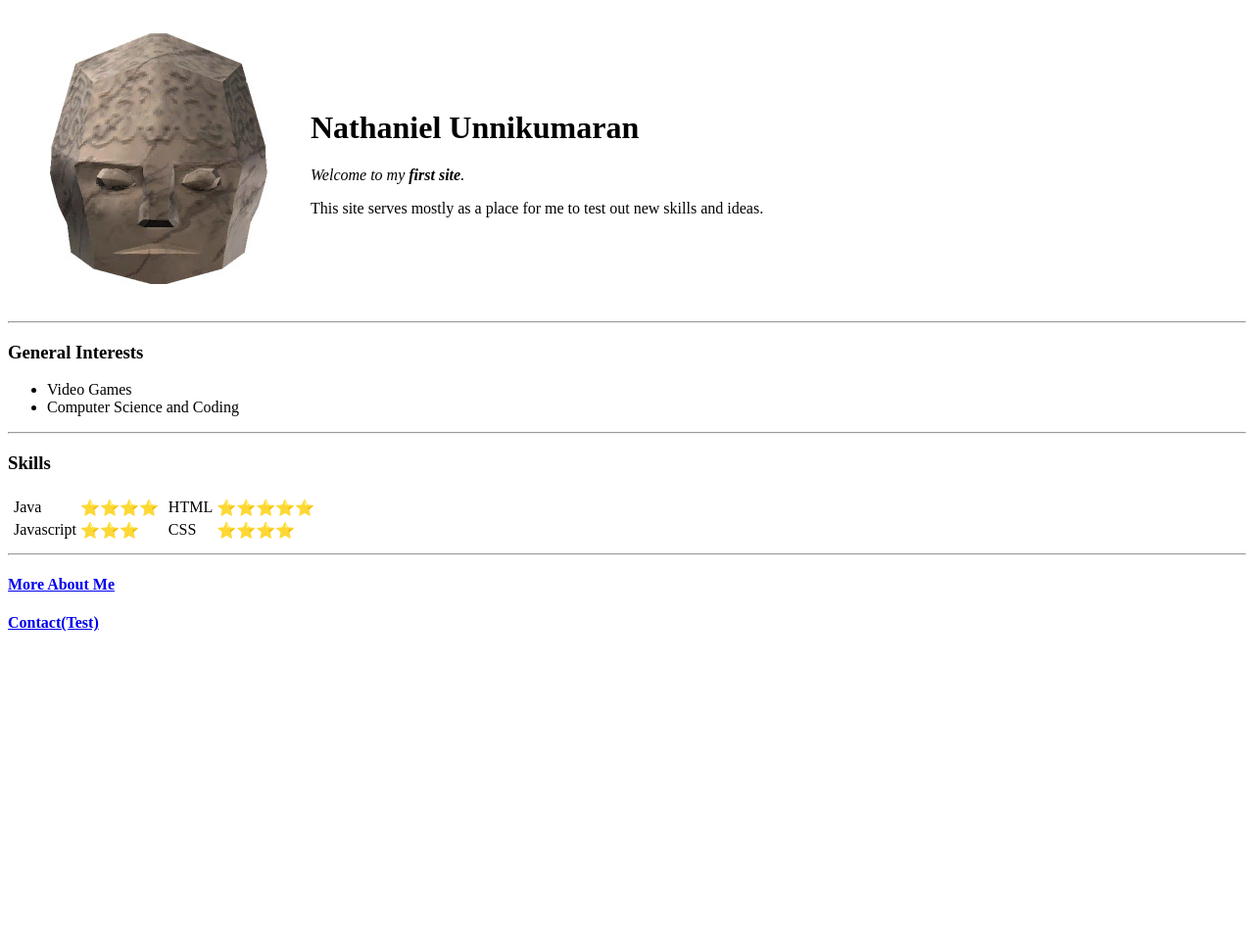
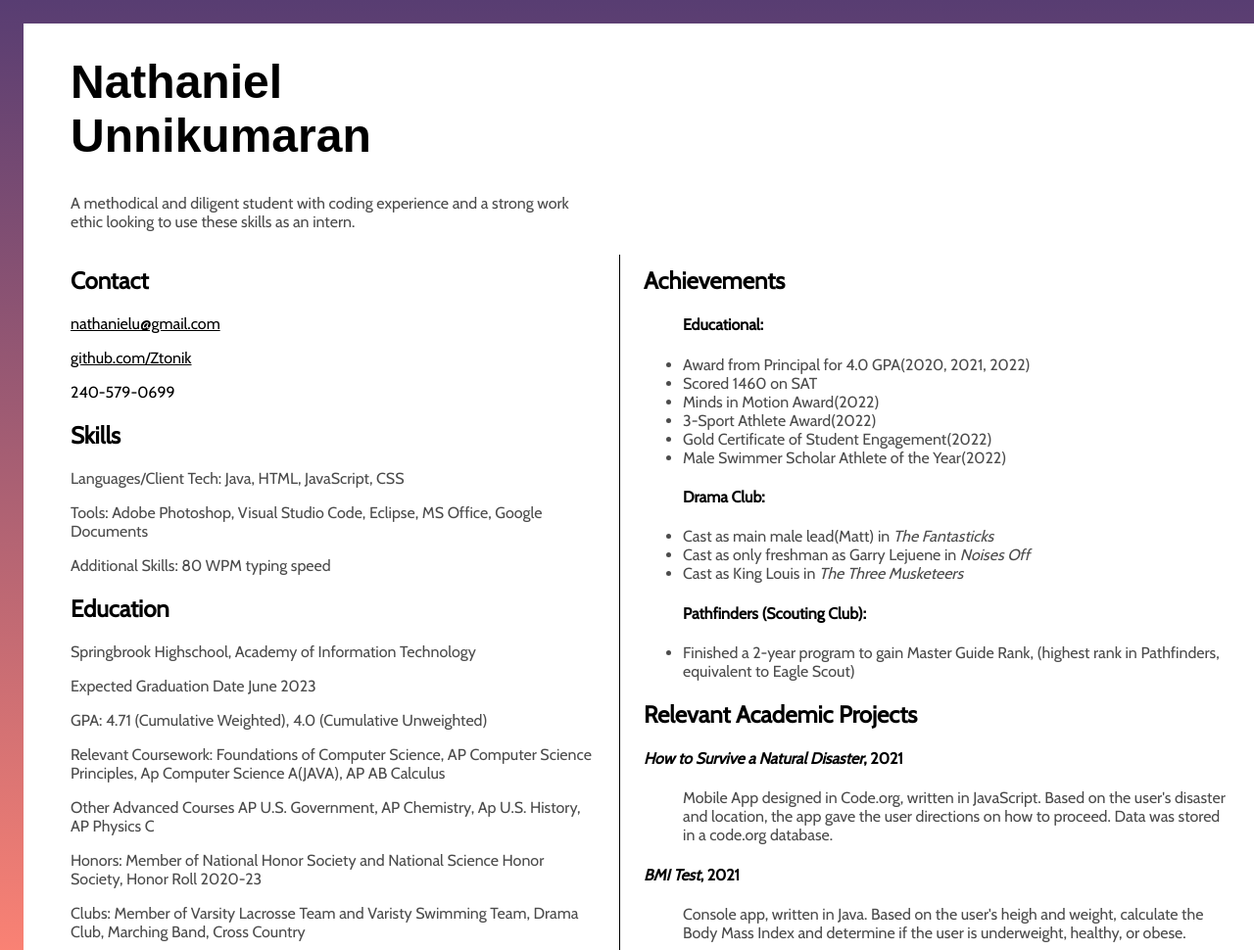
Before and after one commit to Ztonik/cv, a plain HTML site: page index.html in a window 1280 px wide. Shown: the top 970 px of the page at 98% size. Before the commit the page ends 800 px from the top, so only its background shows below. Drawn offline with nearby package versions, Linux system fonts and the light colour scheme; a web font is replaced by a local one.

Commit message:
Finished basic resume website

```diff
--- /dev/null
+++ b/css/styles.css
@@ -0,0 +1,117 @@
+body {
+    background: linear-gradient(to bottom, #583D72, #FF8474);
+    margin: 1.5rem 0 0 1.5rem;
+}
+
+div {
+    background-color: white;
+    padding: 0 1.5rem 1.5rem 1.5rem;
+    display: grid;
+    grid-template-rows: auto auto auto auto;
+    grid-template-columns: 35rem auto auto auto;
+    grid-template-areas:
+    'banner'
+    'headernav'
+    'nav'
+    'main'
+}
+
+header {
+    grid-area: banner;
+    margin-left: 1.5rem;
+}
+
+nav {
+    grid-area: nav;
+    margin-left: 1.5rem;
+}
+
+main {
+    grid-area: main;
+    margin-left: 1.5rem;
+}
+
+hr {
+    border-style: none solid none none;
+    grid-area: hr;
+    margin-left: 1.5rem;
+}
+
+h1 {
+    font-family: 'Mina', sans-serif;
+    font-size: 3rem;
+}
+
+h2 {
+    font-family: 'Cabin', sans-serif;
+}
+
+h4 {
+    font-family: 'Cabin', sans-serif;
+}
+
+p {
+    color: #4b4b4b;
+    font-family: 'Cabin', sans-serif;
+}
+
+ul {
+    font-family: 'Cabin', sans-serif;
+}
+
+li {
+    font-family: 'Cabin', sans-serif;
+    color: #4b4b4b;
+}
+
+@media only screen and (min-width: 56.25rem)    {
+    div {
+        grid-template-areas:
+        'banner hidden headernav'
+        'nav hr main'
+        ;
+    }
+}
+
+.container {
+    animation: loadup 1.3s;
+}
+
+@keyframes loadup {
+    from {
+        opacity: 0;
+        transform: rotateX(-10deg);
+    }
+
+    to {
+        opacity: 1;
+        transform: rotateX(0);
+    }
+}
+
+.contact {
+    text-decoration: underline;
+}
+
+.contact:hover {
+    text-decoration: none;
+}
+
+.dark {
+    color: black;
+}
+
+.heading {
+    color: #4b4b4b;
+}
+
+.hidden {
+    border-style: none;
+    width:0%;
+    grid-area: hidden;
+}
+
+.headernav {
+    grid-area: headernav;
+    margin-top: 1.5rem;
+}
--- a/index.html
+++ b/index.html
@@ -2,109 +2,67 @@
 <html>
     <head>
         <meta charset="utf-8">
-        <title>Nathaniel's Personal Site</title>
+        <title>Nathaniel U</title>
+        <link rel="stylesheet" href="css/styles.css">
+        <link rel="icon" href="favicon.ico">
+        <link rel="preconnect" href="https://fonts.googleapis.com">
+        <link rel="preconnect" href="https://fonts.gstatic.com" crossorigin>
+        <link href="https://fonts.googleapis.com/css2?family=Anek+Latin&family=Cabin&family=Mina&display=swap" rel="stylesheet">
     </head>
     <body>
-        <table cellspacing="25">
-            <tr>
-                <td><img src="./images/malicious_face.jpg" alt="MalFace"></td>
-                <td>
+        <div>
+        <header>
             <h1>Nathaniel Unnikumaran</h1>
-                    <p><em>Welcome to my <strong>first site</strong>.</em></p>
-                    <p>This site serves mostly as a place for me to test out new skills and ideas.</p>
-                </td>
-            </tr>
-        </table>
+            <p>A methodical and diligent student with coding experience and a strong work ethic looking to use these skills as an intern.</p>
+        </header>
+        <hr class="hidden">
+        <nav class="headernav"></nav>
+        <nav class="container">
+            <h2>Contact</h2>
+            <p><a class="contact dark" href="">nathanielu@gmail.com</a></p>
+            <p><a class="contact dark" href="https://github.com/Ztonik">github.com/Ztonik</a></p>
+            <p class="dark">240-579-0699</p>
+            <h2>Skills</h2>
+            <p>Languages/Client Tech: Java, HTML, JavaScript, CSS</p>
+            <p>Tools: Adobe Photoshop, Visual Studio Code, Eclipse, MS Office, Google Documents</p>
+            <p>Additional Skills: 80 WPM typing speed</p>
+            <h2>Education</h2>
+            <p>Springbrook Highschool, Academy of Information Technology</p>
+            <p>Expected Graduation Date June 2023</p>
+            <p>GPA: 4.71 (Cumulative Weighted), 4.0 (Cumulative Unweighted)</p>
+            <p>Relevant Coursework: Foundations of Computer Science, AP Computer Science Principles, Ap Computer Science A(JAVA), AP AB Calculus</p>
+            <p>Other Advanced Courses AP U.S. Government, AP Chemistry, Ap U.S. History, AP Physics C</p>
+            <p>Honors: Member of National Honor Society and National Science Honor Society, Honor Roll 2020-23</p>
+            <p>Clubs: Member of Varsity Lacrosse Team and Varisty Swimming Team, Drama Club, Marching Band, Cross Country</p>
+        </nav>
         <hr>
-        <h3>General Interests</h3>
+        <main class="container">
+            <h2>Achievements</h2>
             <ul>
-            <li>Video Games</li>
-            <li>Computer Science and Coding</li>
+                <h4>Educational:</h4>
+                <li>Award from Principal for 4.0 GPA(2020, 2021, 2022)</li>
+                <li>Scored 1460 on SAT</li>
+                <li>Minds in Motion Award(2022)</li>
+                <li>3-Sport Athlete Award(2022)</li>
+                <li>Gold Certificate of Student Engagement(2022)</li>
+                <li>Male Swimmer Scholar Athlete of the Year(2022)</li>
             </ul>
-        <!--
-        <h3>Unordered List</h3>
             <ul>
-            <li>These</li>
-            <li>are</li>
-            <li>items</li>
-            <li>in</li>
-            <li>a</li>
-            <li>unordered</li>
-            <li>list</li>
-            <li>I am a Nested List:
+                <h4>Drama Club:</h4>
+                <li>Cast as main male lead(Matt) in <em>The Fantasticks</em></li>
+                <li>Cast as only freshman as Garry Lejuene in <em>Noises Off</em></li>
+                <li>Cast as King Louis in <em>The Three Musketeers</em></li>
+            </ul>
             <ul>
-                    <li>I am a nested item</li>
-                    <li>I am a Nested List inside a nested list
-                        <ul>
-                            <li>We are</li>
-                            <li>double nested!</li>
+                <h4>Pathfinders (Scouting Club):</h4>
+                <li>Finished a 2-year program to gain Master Guide Rank, (highest rank in Pathfinders, equivalent to Eagle Scout)</li>
             </ul>
-                    </li>
-                    <li>Just a nested item</li>
-                </ul>
-            </li>
-            <li>Not a nested item</li>
-        </ul>
-        <h3>Ordered List</h3>
-        <ol>
-            <li>These</li>
-            <li>are</li>
-            <li>items</li>
-            <li>in</li>
-            <li>an</li>
-            <li>ordered</li>
-            <li>list</li>
-        </ol>
-        -->
-        <hr>
-        <h3>Skills</h3>
-        <table>
-            <tr>
-                <td>
-                    <table>
-                        <tr>
-                            <td>Java</td>
-                            <td>⭐⭐⭐⭐</td>
-                        </tr>
-                        <tr>
-                            <td>Javascript</td>
-                            <td>⭐⭐⭐</td>
-                        </tr>
-                    </table>
-                </td>
-                <td>
-                    <table>
-                        <tr>
-                            <td>HTML</td>
-                            <td>⭐⭐⭐⭐⭐</td>
-                        </tr>
-                        <tr>
-                            <td>CSS</td>
-                            <td>⭐⭐⭐⭐</td>
-                        </tr>
-                    </table>
-                </td>
-            </tr>
-        </table>
-
-        <!--
-        <table>
-            <thea>
-                <tr>
-                    <th>Head Item1</th>
-                    <th>Head Item2</th>
-                </tr>
-            </thea>
-            <tbody>
-                <tr>
-                    <td>Body Item1</td>
-                    <td>Body Item2</td>
-                </tr>
-            </tbody>
-        </table>
-        -->
-        <hr>
-        <a href="secondary.html"><h4>More About Me</h4></a>
-        <a href="additional.html"><h4>Contact(Test)</h4></a>
+            <h2>Relevant Academic Projects</h2>
+            <h4><em>How to Survive a Natural Disaster</em>, 2021</h4>
+            <ul class="heading">Mobile App designed in Code.org, written in JavaScript. Based on the user's disaster and location, the app gave the user directions on how to proceed. Data was stored in a code.org database.</ul>
+            <h4><em>BMI Test</em>, 2021</h4>
+            <ul class="heading">Console app, written in Java. Based on the user's heigh and weight, calculate the Body Mass Index and determine if the user is underweight, healthy, or obese.</ul>
+        </main>
+        </div>
     </body>
 </html>
```
Also changed, not shown: css/example.css (added, +40 -0 lines), exampletxt.html (added, +186 -0 lines), favicon.ico (added). Lines whose indentation alone changed are shown as unchanged.
